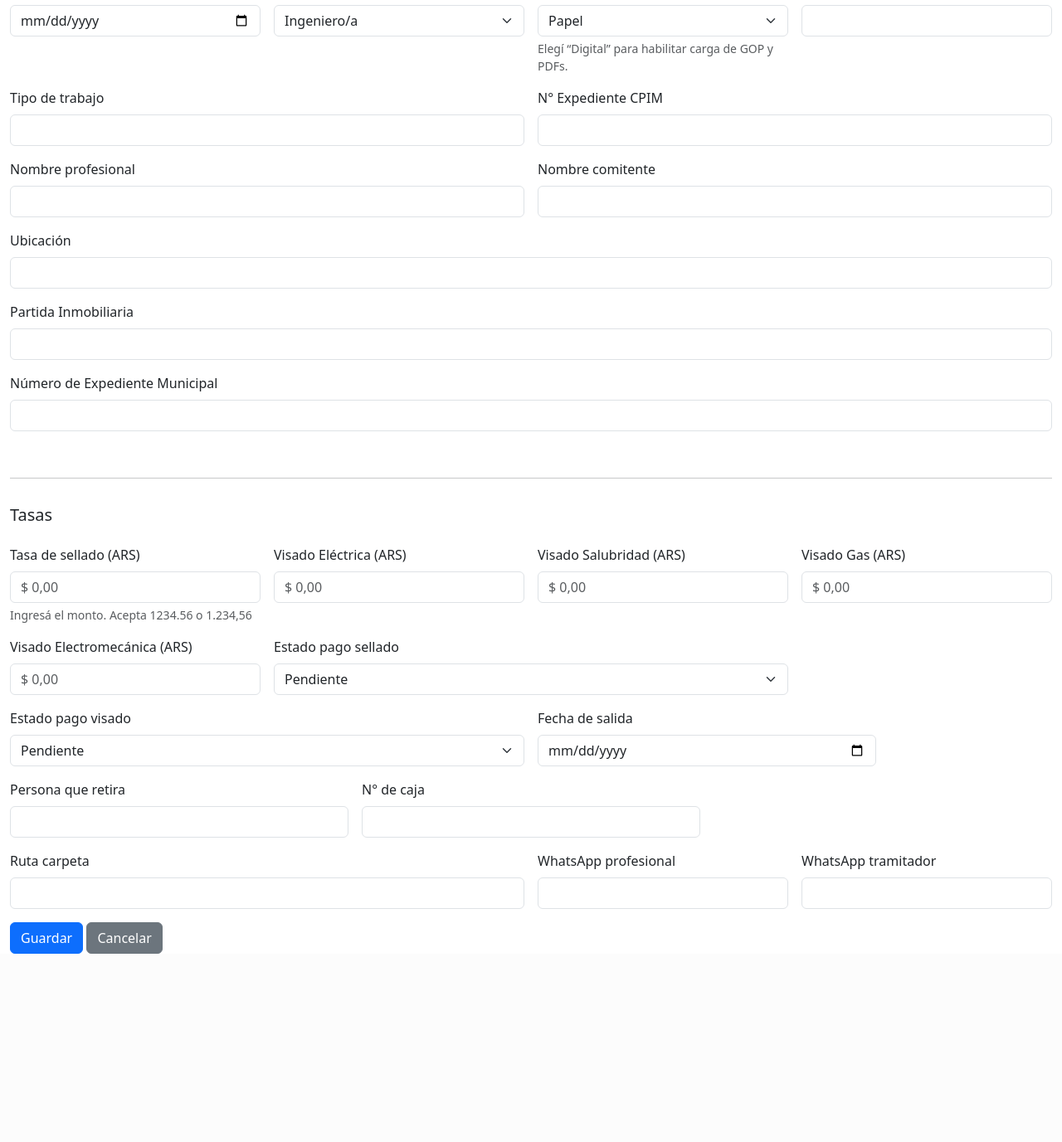
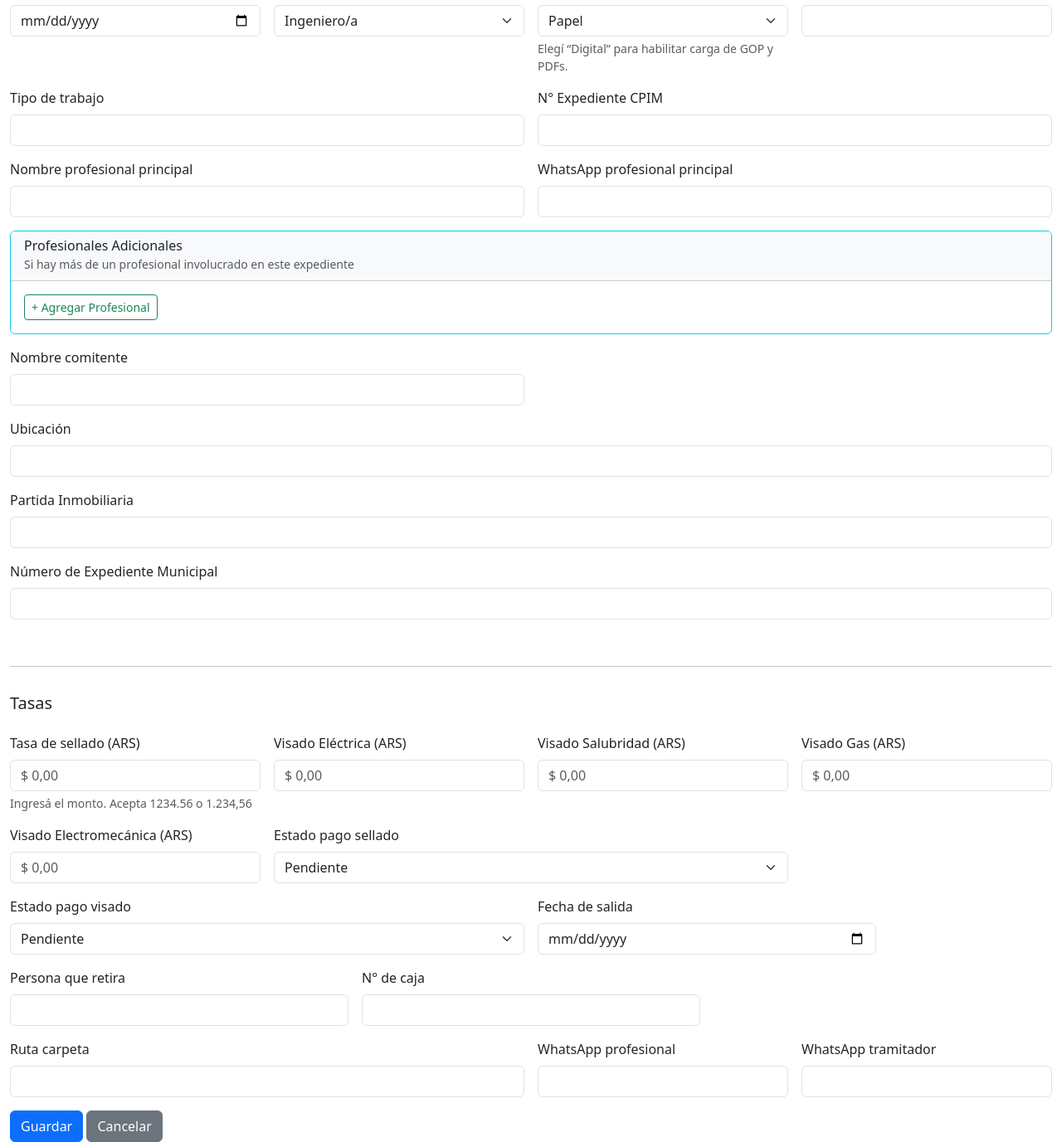
Before and after one commit to Sandeje96/Manejo-expedientes, a Flask app: page /expedientes/nuevo in a window 1280 px wide. Shown: the part 148-1525 px from the top of the page at 83% size. Before the commit the page ends 1298 px from the top, so only its background shows below. Run offline with Flask 3, Linux system fonts and the light colour scheme.

Commit message:
profesional adicionall

```diff
--- a/app.py
+++ b/app.py
@@ -165,6 +165,52 @@ def create_app():
 
         # Relación con archivos
         archivos = _db.relationship("Archivo", backref="expediente", cascade="all, delete-orphan")
+        profesionales_adicionales = _db.relationship("ProfesionalAdicional", backref="expediente",
+                                                    cascade="all, delete-orphan",
+                                                    order_by="ProfesionalAdicional.orden")
+
+        @property
+        def todos_los_profesionales(self):
+            """
+            Retorna una lista con todos los profesionales del expediente.
+            El primer elemento es siempre el profesional principal.
+            """
+            profesionales = []
+
+            # Agregar profesional principal
+            if self.nombre_profesional:
+                profesionales.append({
+                    'nombre': self.nombre_profesional,
+                    'whatsapp': self.whatsapp_profesional,
+                    'es_principal': True
+                })
+
+            # Agregar profesionales adicionales
+            for prof_adic in self.profesionales_adicionales:
+                profesionales.append({
+                    'nombre': prof_adic.nombre_profesional,
+                    'whatsapp': prof_adic.whatsapp_profesional,
+                    'es_principal': False
+                })
+
+            return profesionales
+
+        @property
+        def nombres_profesionales_concatenados(self):
+            """
+            Retorna todos los nombres de profesionales concatenados para mostrar en la tabla.
+            """
+            nombres = []
+
+            # Agregar profesional principal
+            if self.nombre_profesional:
+                nombres.append(self.nombre_profesional)
+
+            # Agregar profesionales adicionales
+            for prof_adic in self.profesionales_adicionales:
+                nombres.append(prof_adic.nombre_profesional)
+
+            return nombres
 
         # Conveniencia: total de visados
         @property
@@ -369,6 +415,23 @@ def create_app():
         size_bytes = _db.Column(_db.Integer, nullable=True)
         uploaded_at = _db.Column(_db.DateTime, default=datetime.utcnow)
 
+    class ProfesionalAdicional(_db.Model):
+        """Modelo para profesionales adicionales de un expediente."""
+        __tablename__ = "profesionales_adicionales"
+
+        id = _db.Column(_db.Integer, primary_key=True)
+        expediente_id = _db.Column(_db.Integer, _db.ForeignKey("expedientes.id", ondelete="CASCADE"), nullable=False)
+        nombre_profesional = _db.Column(_db.String(200), nullable=False)
+        whatsapp_profesional = _db.Column(_db.String(50), nullable=True)
+        orden = _db.Column(_db.Integer, nullable=True)  # Para ordenar los profesionales
+
+        # Metadatos
+        created_at = _db.Column(_db.DateTime, default=datetime.utcnow)
+        updated_at = _db.Column(_db.DateTime, default=datetime.utcnow, onupdate=datetime.utcnow)
+
+        def __repr__(self):
+            return f"<ProfesionalAdicional {self.id} - {self.nombre_profesional}>"
+
     class HistorialBandeja(_db.Model):
         """Modelo para tracking del historial de días por bandeja de cada expediente."""
         __tablename__ = "historial_bandejas"
@@ -475,6 +538,8 @@ def create_app():
         try:
             # Necesitamos ID para asociar archivos
             _db.session.flush()
+
+            _save_profesionales_adicionales(exp, request.form)
 
             # Si es Digital, subimos PDFs (si vinieron)
             if formato == "Digital":
@@ -586,6 +651,8 @@ def create_app():
 
         for k, v in data.items():
             setattr(item, k, v)
+
+        _save_profesionales_adicionales(item, request.form)
 
         try:
             # Si es Digital y llegan nuevos PDFs, súbelos
@@ -780,6 +847,30 @@ def create_app():
             "fecha_finalizado": _parse_datetime(form.get("fecha_finalizado")),
         }
 
+    def _save_profesionales_adicionales(expediente, form):
+        """Guarda los profesionales adicionales de un expediente."""
+        # Obtener los datos de profesionales adicionales del formulario
+        nombres = form.getlist('profesionales_adicionales_nombre[]')
+        whatsapps = form.getlist('profesionales_adicionales_whatsapp[]')
+
+        # Eliminar profesionales adicionales existentes
+        for prof_existente in expediente.profesionales_adicionales:
+            _db.session.delete(prof_existente)
+
+        # Agregar nuevos profesionales adicionales
+        for i, nombre in enumerate(nombres):
+            nombre = nombre.strip()
+            if nombre:  # Solo agregar si el nombre no está vacío
+                whatsapp = whatsapps[i].strip() if i < len(whatsapps) else ""
+
+                profesional_adicional = ProfesionalAdicional(
+                    expediente_id=expediente.id,
+                    nombre_profesional=nombre,
+                    whatsapp_profesional=whatsapp if whatsapp else None,
+                    orden=i + 1
+                )
+                _db.session.add(profesional_adicional)
+
     def _limpiar_bandeja_gop(bandeja_texto: str) -> str:
         """
         Extrae solo la bandeja actual del texto completo de bandeja GOP.
--- a/templates/expediente_form.html
+++ b/templates/expediente_form.html
@@ -65,17 +65,95 @@
            value="{{ (item.nro_expediente_cpim if item else '') or '' }}">
   </div>
 
-  <!-- Profesional / Comitente -->
+  <!-- Profesional Principal -->
   <div class="col-md-6">
-    <label class="form-label">Nombre profesional</label>
-    <input type="text" name="nombre_profesional" class="form-control"
+    <label class="form-label">Nombre profesional principal</label>
+    <input type="text" name="nombre_profesional" class="form-control" required
            value="{{ (item.nombre_profesional if item else '') or '' }}">
   </div>
+
+  <!-- WhatsApp Profesional Principal -->
+  <div class="col-md-6">
+    <label class="form-label">WhatsApp profesional principal</label>
+    <input type="text" name="whatsapp_profesional" class="form-control"
+           value="{{ (item.whatsapp_profesional if item else '') or '' }}">
+  </div>
+
+  <!-- Profesionales Adicionales -->
+  <div class="col-12">
+    <div class="card border-info">
+      <div class="card-header bg-light">
+        <h6 class="mb-0">Profesionales Adicionales</h6>
+        <small class="text-muted">Si hay más de un profesional involucrado en este expediente</small>
+      </div>
+      <div class="card-body">
+        <div id="profesionales-adicionales">
+          {% if item and item.profesionales_adicionales %}
+            {% for prof_adic in item.profesionales_adicionales %}
+            <div class="row g-2 mb-2 profesional-adicional-item">
+              <div class="col-md-5">
+                <input type="text" name="profesionales_adicionales_nombre[]"
+                       class="form-control" placeholder="Nombre del profesional"
+                       value="{{ prof_adic.nombre_profesional }}">
+              </div>
+              <div class="col-md-4">
+                <input type="text" name="profesionales_adicionales_whatsapp[]"
+                       class="form-control" placeholder="WhatsApp"
+                       value="{{ prof_adic.whatsapp_profesional or '' }}">
+              </div>
+              <div class="col-md-3">
+                <button type="button" class="btn btn-sm btn-outline-danger" onclick="eliminarProfesional(this)">
+                  Eliminar
+                </button>
+              </div>
+            </div>
+            {% endfor %}
+          {% endif %}
+        </div>
+
+        <button type="button" class="btn btn-sm btn-outline-success" onclick="agregarProfesional()">
+          + Agregar Profesional
+        </button>
+      </div>
+    </div>
+  </div>
+
+  <!-- Comitente -->
   <div class="col-md-6">
     <label class="form-label">Nombre comitente</label>
     <input type="text" name="nombre_comitente" class="form-control"
            value="{{ (item.nombre_comitente if item else '') or '' }}">
   </div>
+
+  <!-- JavaScript para manejar profesionales adicionales -->
+  <script>
+  function agregarProfesional() {
+    const container = document.getElementById('profesionales-adicionales');
+    const div = document.createElement('div');
+    div.className = 'row g-2 mb-2 profesional-adicional-item';
+    div.innerHTML = `
+      <div class="col-md-5">
+        <input type="text" name="profesionales_adicionales_nombre[]"
+               class="form-control" placeholder="Nombre del profesional">
+      </div>
+      <div class="col-md-4">
+        <input type="text" name="profesionales_adicionales_whatsapp[]"
+               class="form-control" placeholder="WhatsApp">
+      </div>
+      <div class="col-md-3">
+        <button type="button" class="btn btn-sm btn-outline-danger" onclick="eliminarProfesional(this)">
+          Eliminar
+        </button>
+      </div>
+    `;
+    container.appendChild(div);
+  }
+
+  function eliminarProfesional(button) {
+    const item = button.closest('.profesional-adicional-item');
+    item.remove();
+  }
+  </script>
 
   <!-- Ubicación -->
   <div class="col-12">
```
Also changed, not shown: migrations/versions/726da3c6efaa_crear_tabla_profesionales_adicionales.py (added, +38 -0 lines), templates/expediente_detail.html (+34 -2 lines), templates/expedientes_list.html (+19 -2 lines).
